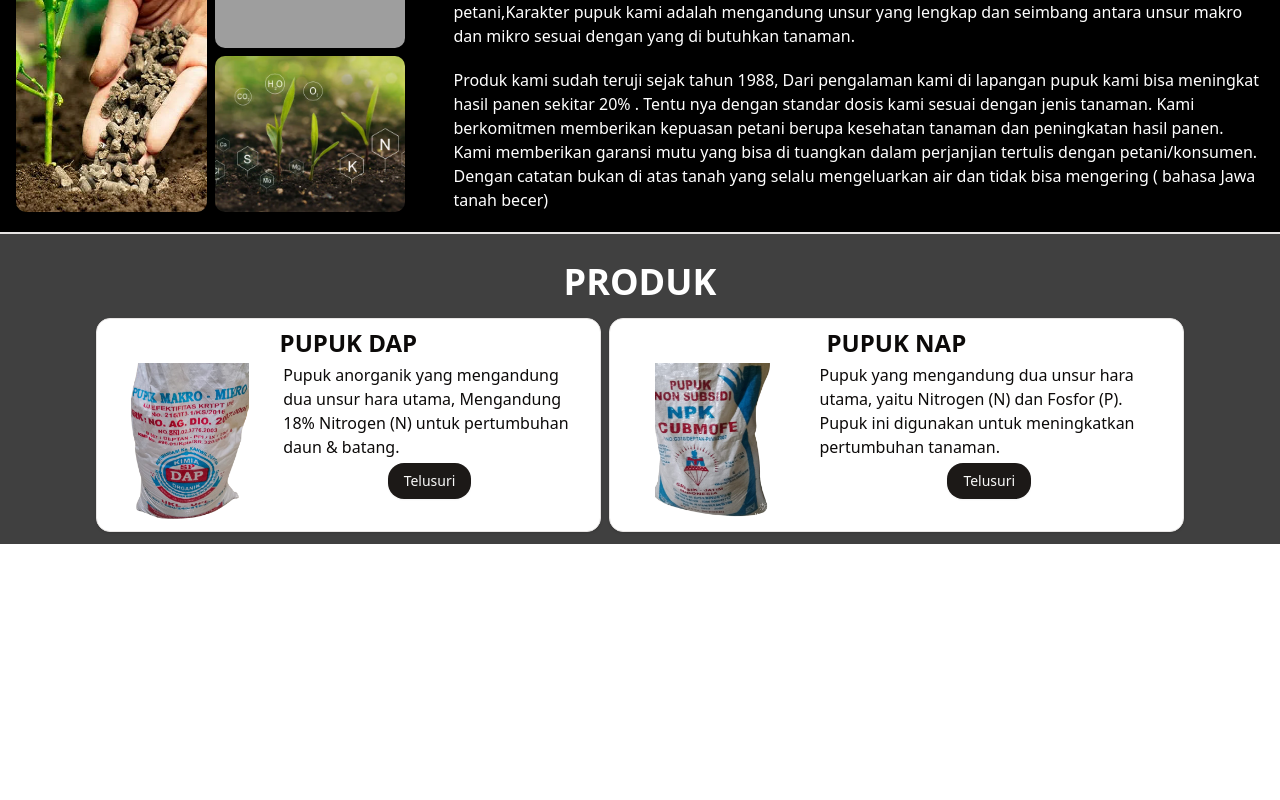
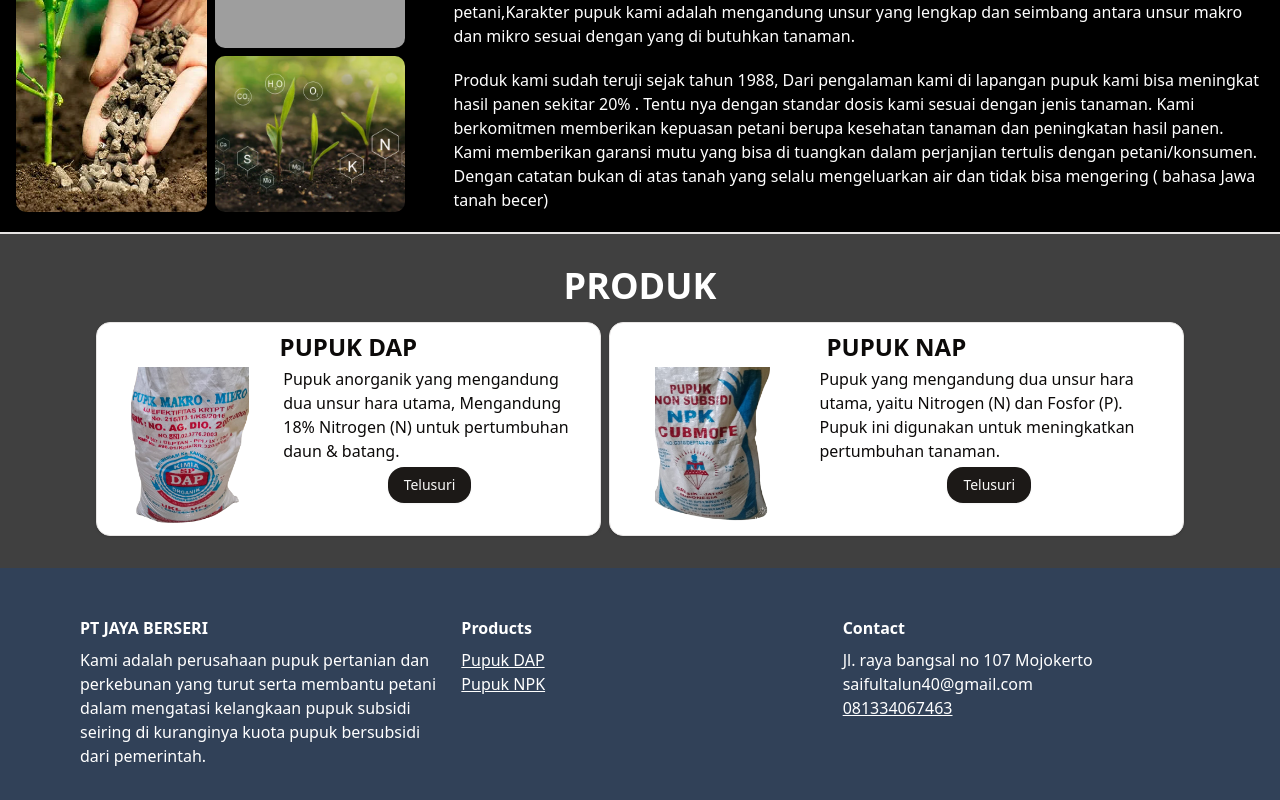
Before and after one commit to IrhamIzza/Jaya_Berseri_FrontEnd, a Vue app: page /home in a window 1280 px wide. Shown: the part 1296-2096 px from the top of the page. Before the commit the page ends 1840 px from the top, so only its background shows below. Built offline with nearby package versions, Linux system fonts and the light colour scheme; grey boxes are pictures that could not be loaded.

Commit message:
Menambahkan Footer

```diff
--- /dev/null
+++ b/src/components/Footer.vue
@@ -0,0 +1,40 @@
+<template>
+    <div>
+        <section>
+        <div class="bg-slate-700 h-full w-full py-6 px-6 md:px-20 md:py-10">
+            <div class="flex flex-col md:flex-row text-white gap-6">
+                <div class="flex-1 ">
+                    <p class="font-semibold py-2">PT JAYA BERSERI</p>
+                    <p>
+                        Kami adalah perusahaan pupuk pertanian dan perkebunan yang turut serta membantu petani dalam
+                        mengatasi kelangkaan pupuk subsidi seiring di kuranginya kuota pupuk bersubsidi dari pemerintah.
+                    </p>
+                </div>
+                <div class="flex-1">
+                    <p class="font-semibold py-2">Products</p>
+                    <a class="block underline w-fit" href="">Pupuk DAP</a>
+                    <a class="block underline w-fit" href="">Pupuk NPK</a>
+                </div>
+                <div class="flex-1">
+                    <p class="font-semibold py-2">Contact</p>
+                    <p> Jl. raya bangsal no 107 Mojokerto</p>
+                    <p>saifultalun40@gmail.com</p>
+                    <a class="underline" target="_blank" href="https://wa.me/+6281334067463">
+                        <p>081334067463</p>
+                    </a>
+
+
+                </div>
+            </div>
+        </div>
+    </section>
+    </div>
+</template>
+<script>
+export default {
+
+}
+</script>
+<style>
+
+</style>
--- a/src/views/HomeView.vue
+++ b/src/views/HomeView.vue
@@ -2,6 +2,7 @@
 import { Button } from '@/components/ui/button'
 import Card from '../components/Card.vue';
 import CardProduct from '@/components/CardProduct.vue';
+import Footer from '@/components/Footer.vue';
 
 const itemsCard = [
   {
@@ -115,9 +116,9 @@
     </div>
     </section>
     <!-- Produk -->
-    <section>
-        <div class="bg-neutral-700 py-3 md:px-20">
-          <h1 class="text-4xl py-4 text-center font-bold text-white">PRODUK</h1>
+    <section class="">
+        <div class="bg-neutral-700 py-8 md:px-20">
+          <h1 class="text-4xl pb-4 text-center font-bold text-white">PRODUK</h1>
           <div class="px-4 flex flex-col sm:flex-row gap-2 ">
             <CardProduct v-for="(value, index) in itemCardProduct"
               v-bind:key="index"
@@ -129,4 +130,7 @@
           </div>
         </div>
     </section>
+    <!-- Footer -->
+    <Footer>
+    </Footer>
 </template>
```
